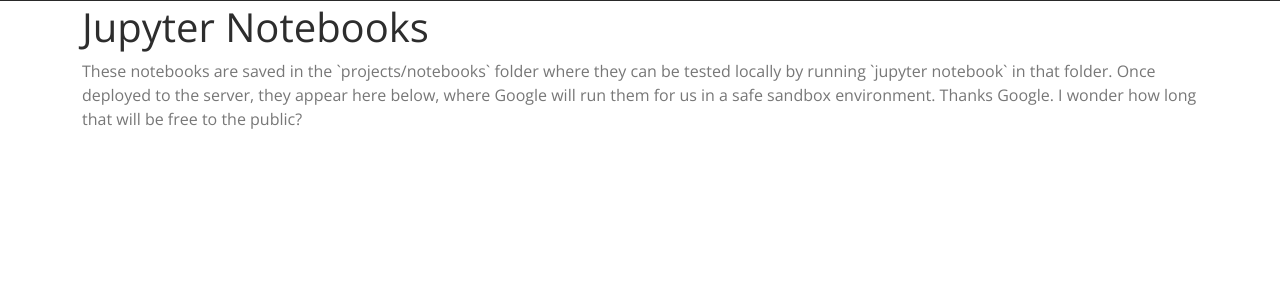
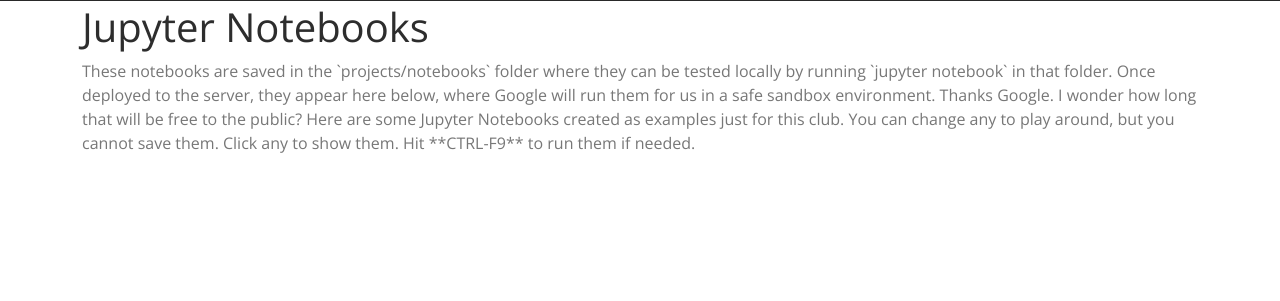
Before and after one commit to robertscotthoward/PhoenixCodingAcademy, a Flask app: template projects/web/templates/notebooks.html in a window 1280 px wide. Shown: the part 57-358 px from the top of the page. Run offline with Flask 3, Linux system fonts and the light colour scheme; the template is opened without the code that fills it, so the values that code supplies are empty; some libraries are stand-ins or nearby versions.

Commit message:
Notebook documentation

```diff
--- a/projects/web/templates/notebooks.html
+++ b/projects/web/templates/notebooks.html
@@ -5,6 +5,10 @@ These notebooks are saved in the `projects/notebooks` folder where they can be t
 Once deployed to the server, they appear here below, where Google will run them for us in a safe sandbox environment. Thanks Google.
 I wonder how long that will be free to the public?
 
+Here are some Jupyter Notebooks created as examples just for this club.
+You can change any to play around, but you cannot save them.
+Click any to show them. Hit **CTRL-F9** to run them if needed.
+
 {{ model.html | safe }}
 
 {% endblock %}
```
